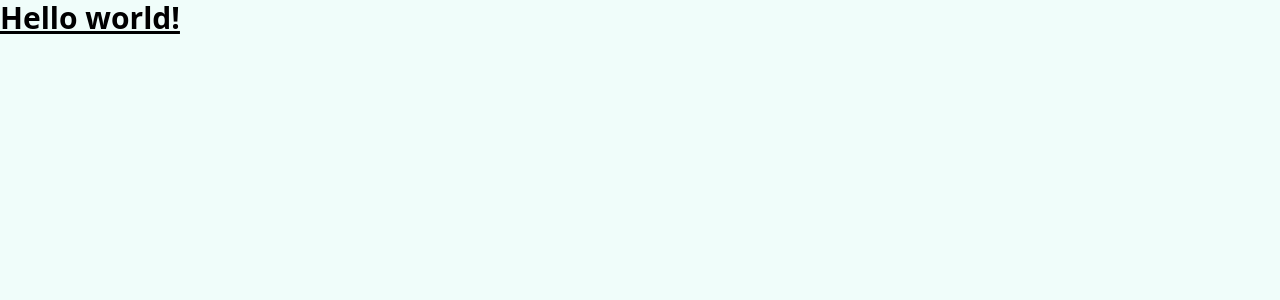
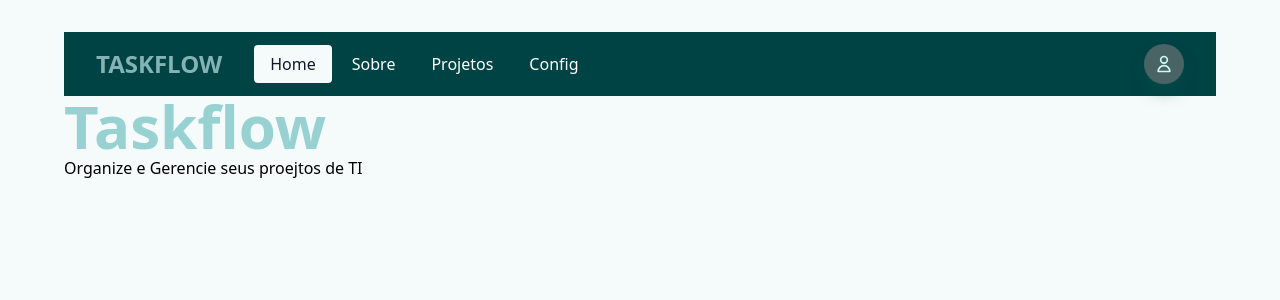
Before and after one commit to Luis-Mackiewicz/tech-academy-5, a React (Vite) app in the folder front-end/taskflow/: page / in a window 1280 px wide. Shown: the top 300 px of the page. Built offline with nearby package versions, Linux system fonts and the light colour scheme.

Commit message:
adding layout and configuring routes

```diff
--- a/front-end/taskflow/src/App.tsx
+++ b/front-end/taskflow/src/App.tsx
@@ -1,9 +1,53 @@
+import { AnimatePresence } from "framer-motion";
+import { BrowserRouter, Route, Routes, useLocation } from "react-router-dom";
+import Layout from "./components/Layout";
+import About from "./pages/About";
+import CreateProject from "./pages/CreateProject";
+import Home from "./pages/Home";
+import Kanban from "./pages/Kanban";
+import Login from "./pages/Login";
+import Members from "./pages/Members";
+import NotFound from "./pages/NotFound";
+import Profile from "./pages/Profile";
+import Projects from "./pages/Projects";
+import Settings from "./pages/Settings";
+
 function App() {
+  const location = useLocation();
+
   return (
-    <>
-      <h1 className="text-3xl font-bold underline">Hello world!</h1>
-    </>
+    <AnimatePresence mode="wait">
+      <Routes location={location} key={location.pathname}>
+        {/* Rotas públicas */}
+        <Route path="/login" element={<Login />} />
+
+        {/* Rotas com layout comum (usando Layout com Outlet) */}
+        <Route element={<Layout />}>
+          <Route index element={<Home />} />
+          <Route path="/about" element={<About />} />
+          <Route path="/projects" element={<Projects />} />
+          <Route path="/settings" element={<Settings />} />
+          <Route path="/profile" element={<Profile />} />
+
+          {/* Rotas aninhadas para projetos */}
+          <Route path="/projects">
+            <Route path="create" element={<CreateProject />} />
+            <Route path=":id/kanban" element={<Kanban />} />
+            <Route path=":id/members" element={<Members />} />
+          </Route>
+        </Route>
+
+        {/* Rota de fallback */}
+        <Route path="*" element={<NotFound />} />
+      </Routes>
+    </AnimatePresence>
   );
 }
 
-export default App;
+export default function AppWrapper() {
+  return (
+    <BrowserRouter>
+      <App />
+    </BrowserRouter>
+  );
+}
--- a/front-end/taskflow/src/components/Header.tsx
+++ b/front-end/taskflow/src/components/Header.tsx
@@ -1,51 +1,67 @@
+import { Link, useLocation } from "react-router-dom";
 import ProfileButton from "./ProfileButton";
+
 function Header() {
-  const currentPath = "/";
+  const location = useLocation();
 
   return (
-    <header className="bg-[#004345] h-20 w-full max-w-[1440px] mt-4 mx-auto px-4 md:px-8 rounded flex items-center">
+    <header className="bg-[#004345] h-[8vh] w-[90vw] mt-[4vh] mx-auto md:px-8 flex items-center">
       <nav className="w-full flex items-center justify-between">
         <div className="flex items-center">
           <div className="mr-8">
-            <span className="text-xl font-bold text-[#97D1D2]">TASKFLOW</span>
+            <span className="text-base md:text-lg lg:text-xl xl:text-2xl font-bold text-[#84b3b4]">
+              TASKFLOW
+            </span>
           </div>
 
           <ul className="flex gap-1 text-[#FFFFFF] font-medium">
             <li>
-              <a
-                href="/"
-                className={`block px-4 py-2 rounded-[4px] transition-colors duration-200 ${
-                  currentPath === "/"
+              <Link
+                to="/"
+                className={`px-4 py-2 rounded-[4px] transition-colors duration-200 ${
+                  location.pathname === "/"
                     ? "bg-[#f4fbfa] text-gray-900"
                     : "hover:bg-[#161d1d]"
                 }`}
               >
                 Home
-              </a>
+              </Link>
             </li>
             <li>
-              <a
-                href="/projetos"
-                className={`block px-4 py-2 rounded-[4px] transition-colors duration-200 ${
-                  currentPath === "/projetos"
+              <Link
+                to="/about"
+                className={`px-4 py-2 rounded-[4px] transition-colors duration-200 ${
+                  location.pathname === "/about"
+                    ? "bg-[#f4fbfa] text-gray-900"
+                    : "hover:bg-[#161d1d]"
+                }`}
+              >
+                Sobre
+              </Link>
+            </li>
+            <li>
+              <Link
+                to="/projects"
+                className={`px-4 py-2 rounded-[4px] transition-colors duration-200 ${
+                  location.pathname === "/projects"
                     ? "bg-[#f4fbfa] text-gray-900"
                     : "hover:bg-[#161d1d]"
                 }`}
               >
                 Projetos
-              </a>
+              </Link>
             </li>
             <li>
-              <a
-                href="/config"
-                className={`block px-4 py-2 rounded-[4px] transition-colors duration-200 ${
-                  currentPath === "/config"
+              <Link
+                to="/settings"
+                className={`px-4 py-2 rounded-[4px] transition-colors duration-200 ${
+                  location.pathname === "/settings"
                     ? "bg-[#f4fbfa] text-gray-900"
                     : "hover:bg-[#161d1d]"
                 }`}
               >
                 Config
-              </a>
+              </Link>
             </li>
           </ul>
         </div>
--- /dev/null
+++ b/front-end/taskflow/src/components/Layout.tsx
@@ -0,0 +1,18 @@
+import { Outlet } from "react-router-dom";
+import Header from "./Header";
+
+function Layout() {
+  return (
+    <div className="layout">
+      <Header />
+
+      <div className="content-container">
+        <main className="main-content">
+          <Outlet />
+        </main>
+      </div>
+    </div>
+  );
+}
+
+export default Layout;
--- a/front-end/taskflow/src/index.css
+++ b/front-end/taskflow/src/index.css
@@ -1,5 +1,5 @@
 @import "tailwindcss";
 
 body {
-  @apply bg-teal-50; /* Exemplo de cor escura */
+  @apply bg-[#F4FBFA];
 }
--- /dev/null
+++ b/front-end/taskflow/src/pages/Home.tsx
@@ -0,0 +1,14 @@
+function Home() {
+  return (
+    <>
+      <main className="flex">
+        <div className="justify-between pl-[5%]">
+          <h1 className="text-6xl text-[#97D1D2] font-bold">Taskflow</h1>
+          <h2>Organize e Gerencie seus proejtos de TI</h2>
+        </div>
+      </main>
+    </>
+  );
+}
+
+export default Home;
--- /dev/null
+++ b/front-end/taskflow/src/pages/Projects.tsx
@@ -0,0 +1,5 @@
+function Projects() {
+  return <></>;
+}
+
+export default Projects;
```
